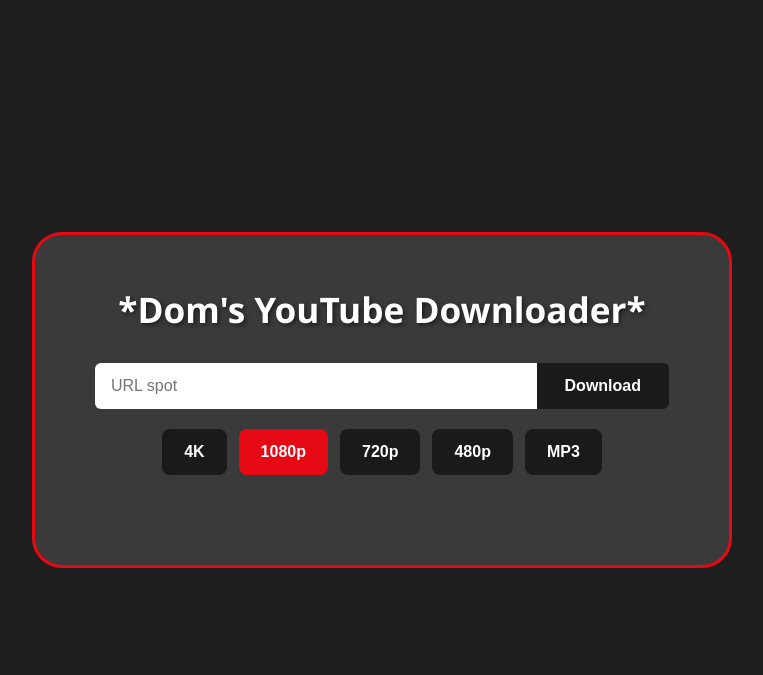
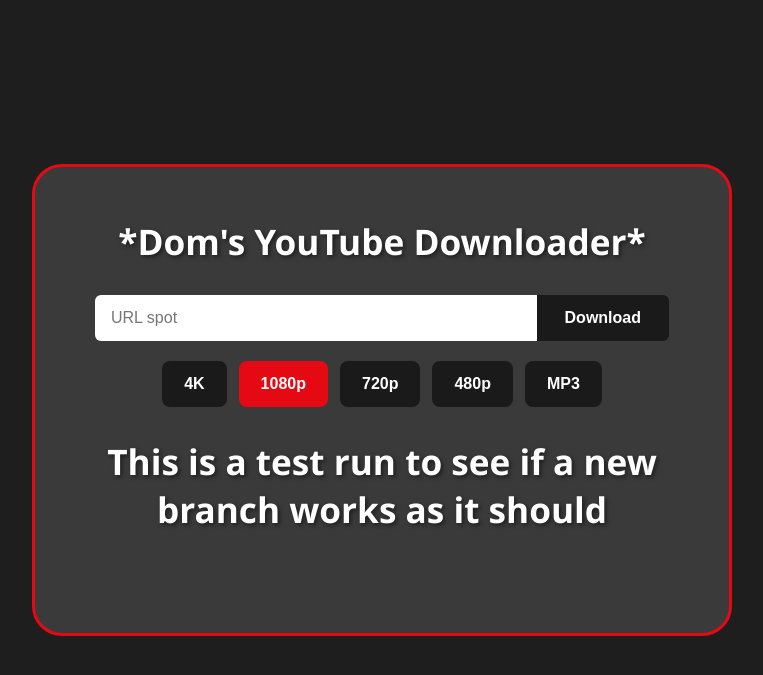
Before and after one commit to DomPanza/DomsYTdownloader, a Flask app: page / in a window 1280 px wide. Shown: the top 675 px of the page, without its empty margins (258-1021 px from the left). Run offline with Flask 3, Linux system fonts and the light colour scheme.

Commit message:
a test run to see if a new branch works as it should

```diff
--- a/templates/index.html
+++ b/templates/index.html
@@ -20,6 +20,8 @@
                 <button type="button" class="quality-btn" data-value="mp3">MP3</button>
             </div>
         </form>
+        <h1></h1>
+        <h1> This is a test run to see if a new branch works as it should </h1>
         <p id="status"></p>
     </div>
 
```
